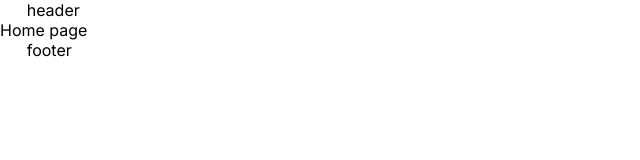
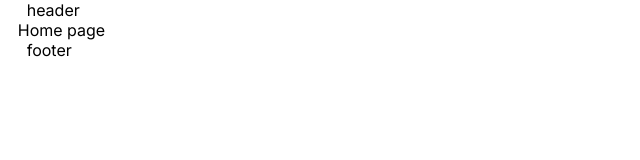
Before and after one commit to S1GHE/VKR-IS-control-ShKR, a React app in the folder client/: page / in a window 1280 px wide. Shown: the top 160 px of the page, without its empty margins (0-640 px from the left). Built offline with nearby package versions, Linux system fonts and the light colour scheme.

Commit message:
FIX: base styles

```diff
--- /dev/null
+++ b/client/src/shared/scss/index.ts
@@ -0,0 +1,6 @@
+import TextModule from "@src/shared/scss/module/text.module.scss";
+import ContainerModule from "@src/shared/scss/module/container.module.scss";
+
+export{
+    TextModule, ContainerModule
+}
--- /dev/null
+++ b/client/src/shared/scss/module/container.module.scss
@@ -0,0 +1,35 @@
+@use "@src/shared/scss/func/func";
+
+.container{
+  width: func.vw(1440, 1920);
+  margin-inline: auto;
+  overflow: hidden;
+
+  @media (max-width: 1440px) {
+    width: 100%;
+  }
+}
+
+.wrapper{
+  padding-inline: 0;
+
+  @media (max-width: 1440px) {
+    padding-inline: func.vw(20, 1440);
+  }
+
+  @media (max-width: 960px) {
+    padding-inline: func.vw(20, 960);
+  }
+
+  @media (max-width: 720px) {
+    padding-inline: func.vw(20, 720);
+  }
+
+  @media (max-width: 540px) {
+    padding-inline: func.vw(20, 540);
+  }
+
+  @media (max-width: 420px) {
+    padding-inline: func.vw(20, 420);
+  }
+}
--- /dev/null
+++ b/client/src/shared/scss/module/text.module.scss
@@ -0,0 +1,31 @@
+@use "@src/shared/scss/func/func";
+
+.p_16{
+    font-weight: normal;
+    font-size: func.vw(16, 1920);
+
+    &_bold{
+        @extend .p_16;
+        font-weight: bold;
+    }
+
+    @media (max-width: 1440px) {
+        font-size: func.vw(16, 1440);
+    }
+
+    @media (max-width: 960px) {
+        font-size: func.vw(16, 960);
+    }
+
+    @media (max-width: 720px) {
+        font-size: func.vw(16, 720);
+    }
+
+    @media (max-width: 540px) {
+        font-size: func.vw(16, 540);
+    }
+
+    @media (max-width: 420px) {
+        font-size: func.vw(16, 420);
+    }
+}
--- a/client/src/widgets/layout/client/ClientLayout.tsx
+++ b/client/src/widgets/layout/client/ClientLayout.tsx
@@ -1,13 +1,16 @@
 import {Outlet} from "react-router";
 import {Header, Footer} from "@src/widgets/layout/client/section";
+import {ContainerModule} from "@src/shared/scss";
 
 export const ClientLayout = () => {
   return (
     <>
       <Header/>
 
-      <main>
-        <Outlet/>
+      <main className={ContainerModule.container}>
+        <div className={ContainerModule.wrapper}>
+          <Outlet/>
+        </div>
       </main>
 
       <Footer/>
```
